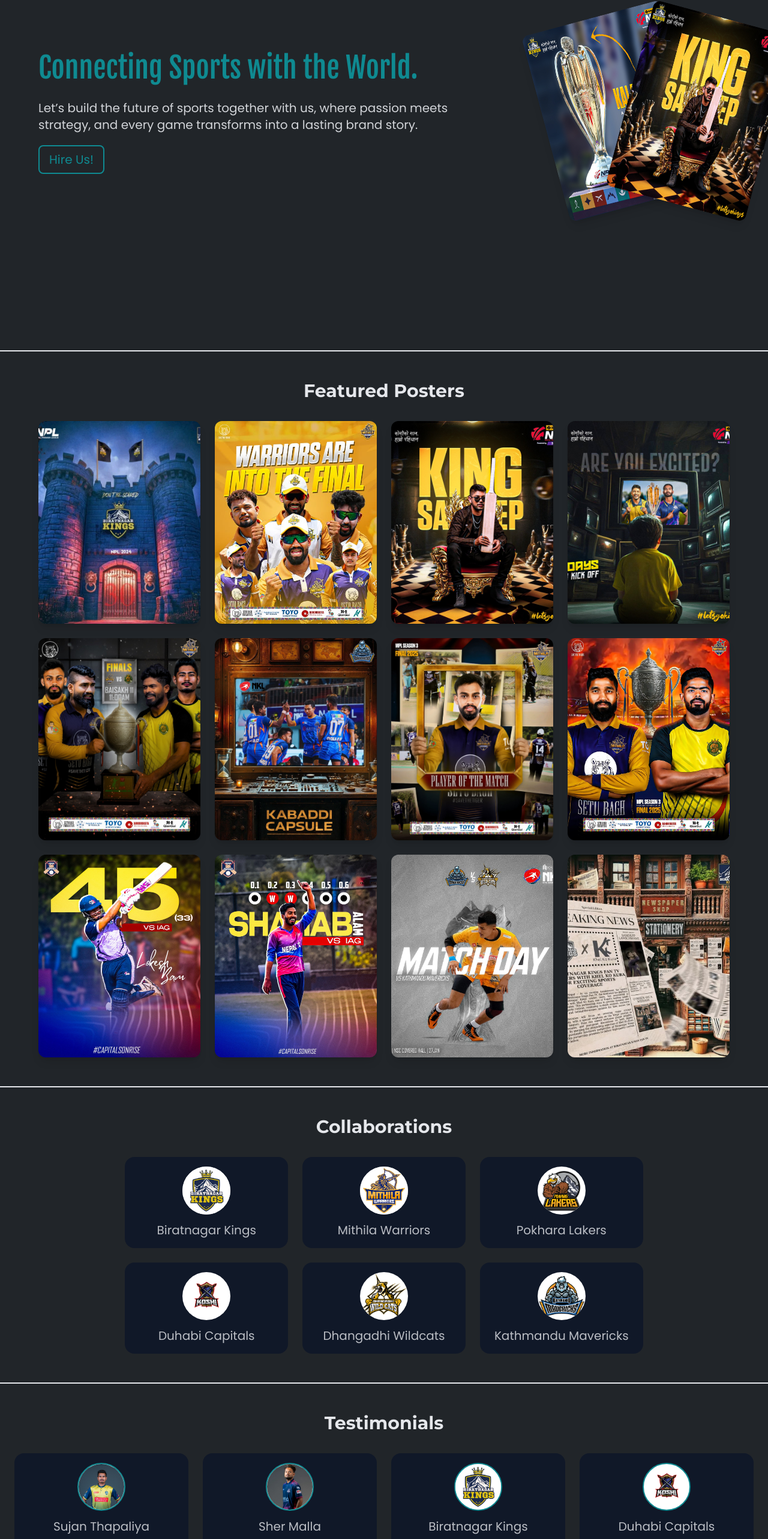
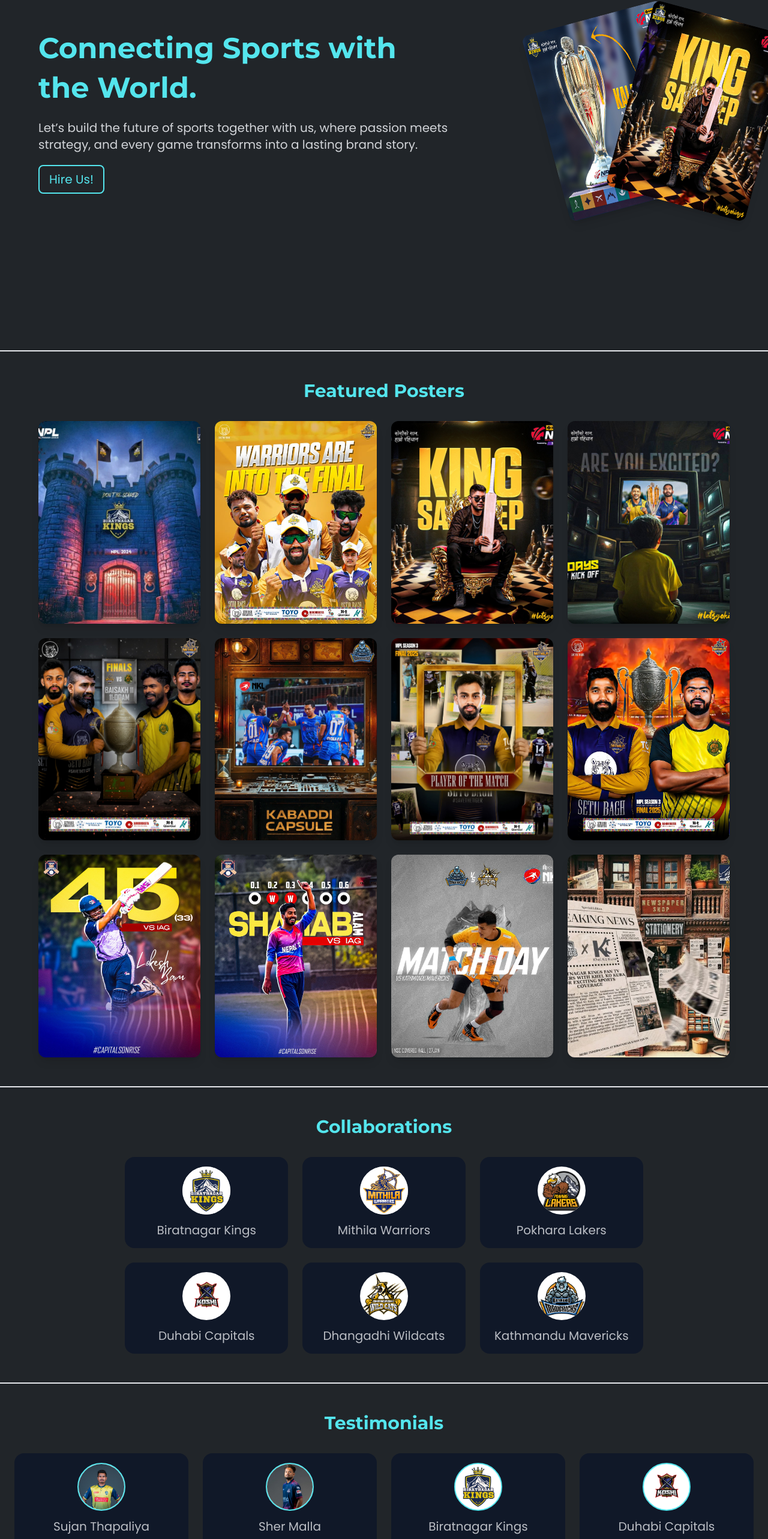
Before and after one commit to suyogpoudel/triple-k-sports, a React (Vite) app: page / in a window 1280 px wide. Shown: the part 214-2780 px from the top of the page at 60% size. Built offline with nearby package versions, Linux system fonts and the light colour scheme.

Commit message:
updated colors

```diff
--- a/src/components/Collaborations.tsx
+++ b/src/components/Collaborations.tsx
@@ -9,7 +9,7 @@
 const Collaborations = () => {
   return (
     <div className=" bg-dark text-gray-200 flex flex-col items-center py-12 px-6 border-b-2 border-gray-200">
-      <h2 className="text-3xl font-monteserrat mb-8 font-bold">
+      <h2 className="text-3xl font-monteserrat mb-8 font-bold text-cyan">
         Collaborations
       </h2>
       <div className="grid gap-6 sm:grid-cols-1 md:grid-cols-2 lg:grid-cols-3">
--- a/src/components/Contact.tsx
+++ b/src/components/Contact.tsx
@@ -30,7 +30,9 @@
 
   return (
     <div className="min-h-dvh bg-dark text-gray-200 flex flex-col items-center py-12 px-6 border-b-2">
-      <h2 className="text-3xl font-monteserrat mb-8 font-bold">Hire Us</h2>
+      <h2 className="text-3xl font-monteserrat mb-8 font-bold text-cyan">
+        Hire Us
+      </h2>
       <form
         className="flex flex-col justify-center items-center"
         onSubmit={onSubmit}
--- a/src/components/Featured.tsx
+++ b/src/components/Featured.tsx
@@ -29,7 +29,7 @@
 const Featured = () => {
   return (
     <div className="min-h-dvh bg-dark text-gray-200 flex flex-col items-center py-12 px-6 border-b-2 border-gray-200">
-      <h2 className="text-3xl font-monteserrat mb-8 font-bold">
+      <h2 className="text-3xl font-monteserrat mb-8 font-bold text-cyan">
         Featured Posters
       </h2>
 
--- a/src/components/Home.tsx
+++ b/src/components/Home.tsx
@@ -12,7 +12,7 @@
     <div className="flex flex-col lg:flex-row justify-between items-center gap-12 w-full max-w-6xl">
       {/* Text Section */}
       <div className="flex flex-col gap-5 lg:w-[60%] text-center lg:text-left">
-        <h1 className="text-3xl sm:text-4xl lg:text-5xl font-fjalla text-cyan leading-snug">
+        <h1 className="text-3xl sm:text-4xl lg:text-5xl font-monteserrat text-cyan leading-snug font-bold">
           Connecting Sports with the World.
         </h1>
         <p className="text-lg sm:text-xl opacity-90">
@@ -26,7 +26,7 @@
             whileHover={{ scale: 1.05 }}
             whileTap={{ scale: 0.95 }}
             transition={{ duration: 0.3 }}
-            className="border-2 border-cyan text-cyan text-lg sm:text-xl px-4 py-2 rounded-lg cursor-pointer hover:bg-cyan hover:text-gray-200"
+            className="border-2 border-cyan text-cyan text-lg sm:text-xl px-4 py-2 rounded-lg cursor-pointer hover:bg-cyan hover:text-dark"
           >
             Hire Us!
           </motion.a>
--- a/src/components/Navbar.tsx
+++ b/src/components/Navbar.tsx
@@ -6,7 +6,7 @@
   const [isOpen, setIsOpen] = useState(false);
 
   const links = [
-    { href: "/", label: "Home" },
+    { href: "#", label: "Home" },
     { href: "#featured", label: "Featured" },
     { href: "#collaborations", label: "Collaborations" },
     { href: "#testimonials", label: "Testimonials" },
@@ -24,7 +24,7 @@
             alt="Triple K Sports Logo"
             className="w-10 scale-150"
           />
-          <p className="text-lg text-cyan font-fjalla">TRIPLE K SPORTS</p>
+          <p className="text-lg text-cyan-2 font-fjalla">TRIPLE K SPORTS</p>
         </a>
 
         {/* Desktop Links */}
--- a/src/components/Testimonials.tsx
+++ b/src/components/Testimonials.tsx
@@ -11,7 +11,9 @@
 const Testimonials = () => {
   return (
     <div className="min-h-dvh bg-dark text-gray-200 flex flex-col items-center py-12 px-6 border-b-2 border-gray-200">
-      <h2 className="text-3xl font-monteserrat mb-8 font-bold">Testimonials</h2>
+      <h2 className="text-3xl font-monteserrat mb-8 font-bold text-cyan">
+        Testimonials
+      </h2>
       <div className="grid gap-6 sm:grid-cols-1 md:grid-cols-2 lg:grid-cols-4">
         <Review
           picture={ST}
--- a/src/components/Wonders.tsx
+++ b/src/components/Wonders.tsx
@@ -24,27 +24,30 @@
 const Wonders = () => {
   return (
     <div className="min-h-dvh bg-dark text-gray-200 flex flex-col items-center py-12 px-6 border-b-2 border-gray-200">
-      <h2 className="text-3xl font-monteserrat font-bold mb-2">
+      <h2 className="text-3xl font-monteserrat font-bold mb-2 text-cyan">
         Crafting Wonders
       </h2>
       <h3 className="text-lg mb-6 opacity-75">Where we created magic</h3>
 
       <div className="grid grid-cols-1 sm:grid-cols-2 lg:grid-cols-3 gap-6 w-full max-w-6xl">
         {wonders.map((wonder, i) => (
-          <div key={i} className="w-full">
+          <div
+            key={i}
+            className="w-full flex flex-col justify-center items-center gap-3"
+          >
             <img
               src={wonder.src}
               alt={wonder.alt}
-              className="w-full h-full object-cover rounded-xl shadow-lg hover:scale-105 transition-transform duration-300"
+              className="w-full h-full object-cover rounded-xl shadow-lg"
             />
             <motion.a
               target="_blank"
               href={wonder.link}
-              className="text-blue-400 underline"
-              whileHover={{ x: 5 }}
+              className="bg-cyan px-4 py-2 rounded-lg text-lg text-dark"
+              whileHover={{ scale: 1.02, backgroundColor: "#43b7be" }}
               transition={{ duration: 0.3 }}
             >
-              View Post &rarr;
+              View Post
             </motion.a>
           </div>
         ))}
--- a/src/index.css
+++ b/src/index.css
@@ -8,7 +8,8 @@
   --font-fjalla: "Fjalla One", sans-serif;
   --font-poppins: "Poppins", sans-serif;
   --font-monteserrat: "Montserrat", sans-serif;
-  --color-cyan: #0f8a91;
+  --color-cyan-2: #0f8a91;
+  --color-cyan: #54e5ed;
   --color-dark: #212529;
 }
 
```
